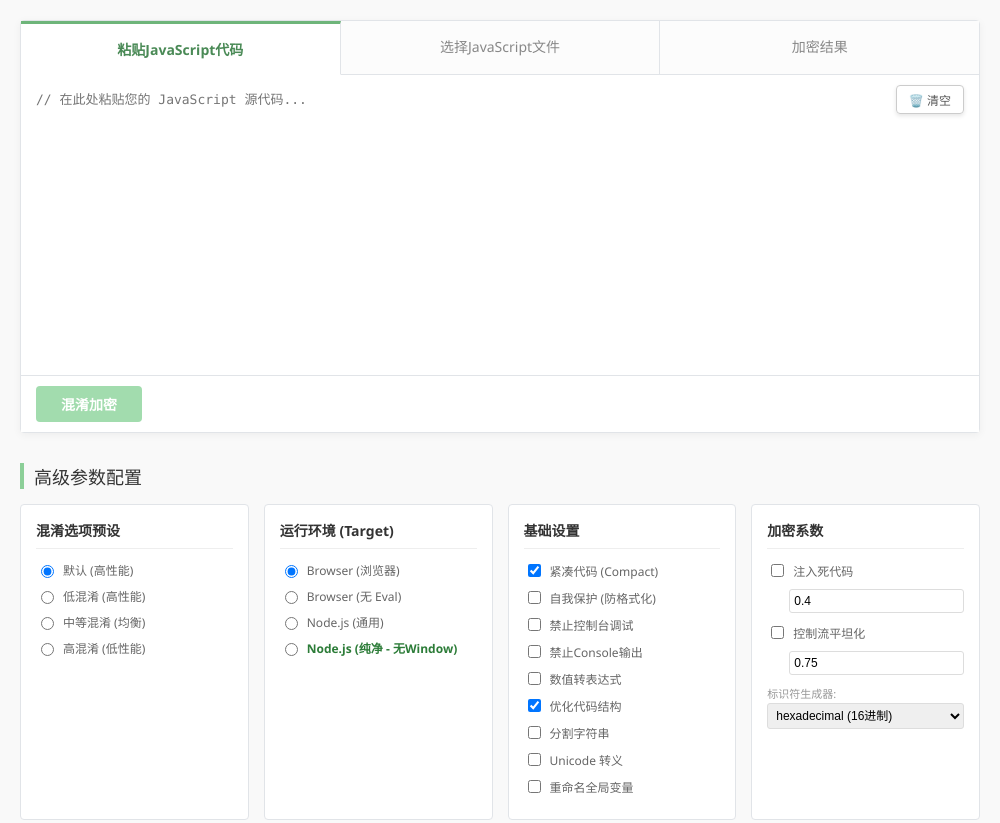
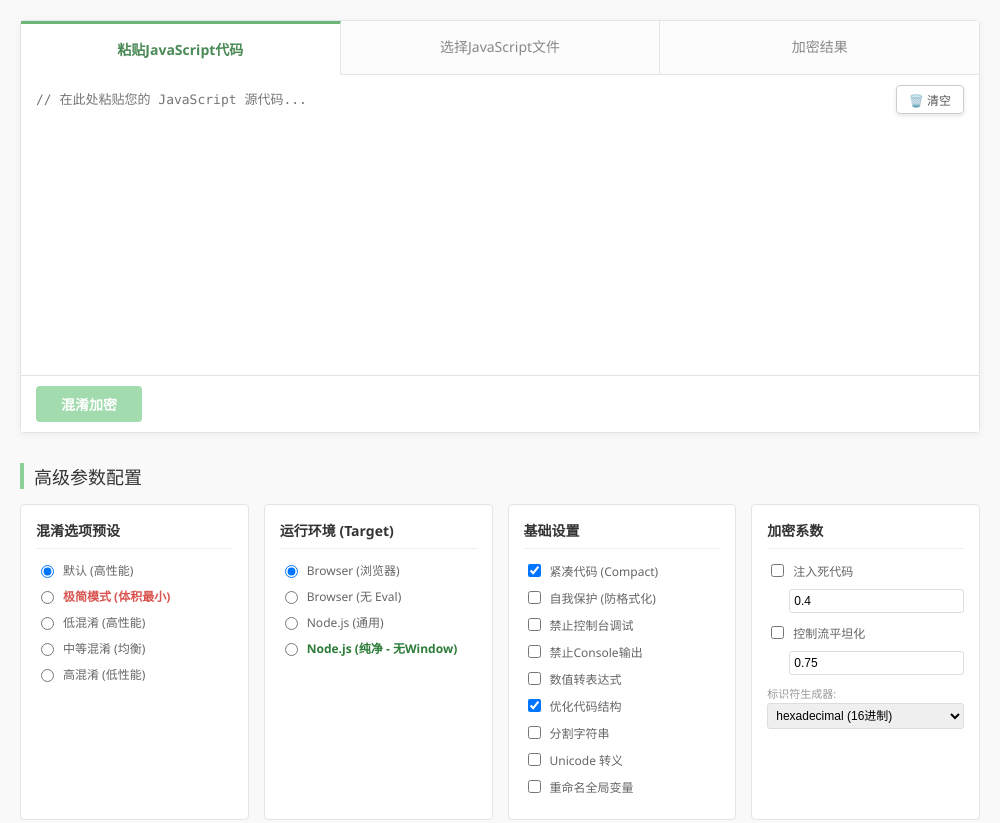
Before and after one commit to Limkon/js-obfuscator-gui, an Electron app: page index.html in a window 1000 px wide. Shown: the top 823 px of the page. Drawn offline with Linux system fonts and the light colour scheme.

Commit message:
Update index.html

```diff
--- a/index.html
+++ b/index.html
@@ -148,6 +148,7 @@
         <div class="panel">
             <h3>混淆选项预设</h3>
             <div class="form-item"><input type="radio" name="preset" value="default" checked id="pre_default"><label for="pre_default">默认 (高性能)</label></div>
+            <div class="form-item"><input type="radio" name="preset" value="minimal" id="pre_minimal"><label for="pre_minimal" style="color:#d9534f; font-weight:bold;">极简模式 (体积最小)</label></div>
             <div class="form-item"><input type="radio" name="preset" value="low" id="pre_low"><label for="pre_low">低混淆 (高性能)</label></div>
             <div class="form-item"><input type="radio" name="preset" value="medium" id="pre_medium"><label for="pre_medium">中等混淆 (均衡)</label></div>
             <div class="form-item"><input type="radio" name="preset" value="high" id="pre_high"><label for="pre_high">高混淆 (低性能)</label></div>
```
